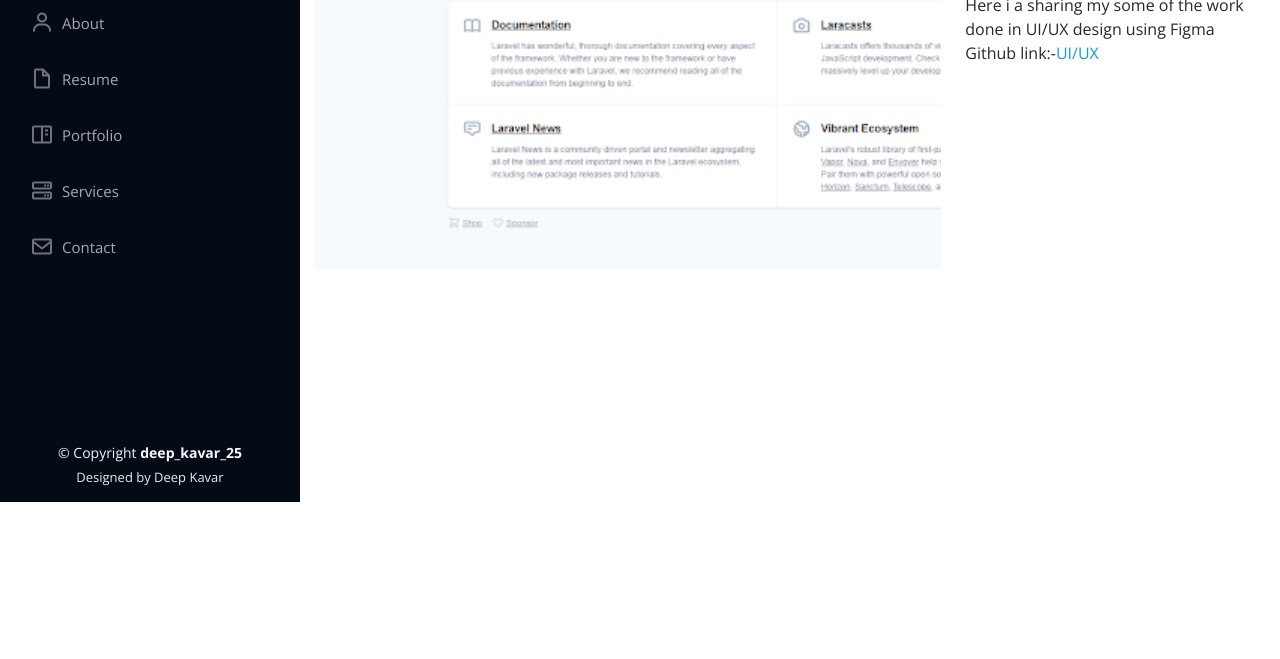
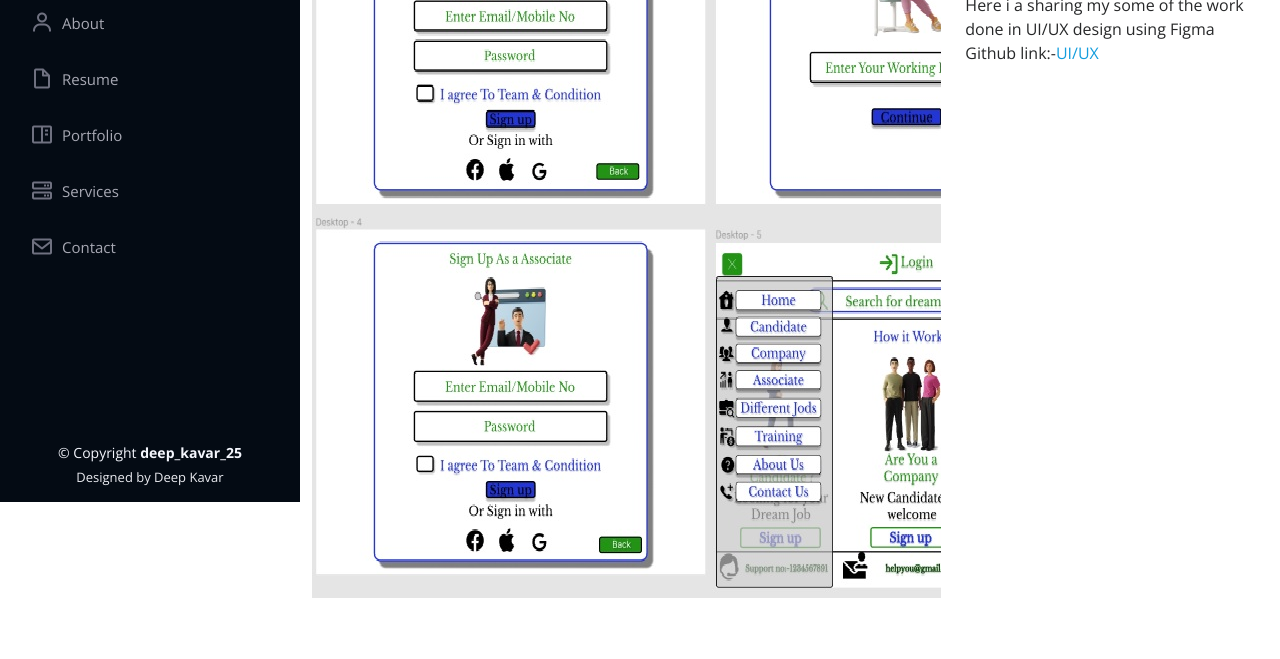
Before and after one commit to Deepkavar/Portfolio, a plain HTML site: page portfolio-details5.html in a window 1280 px wide. Shown: the part 298-957 px from the top of the page. Before the commit the page ends 800 px from the top, so only its background shows below. Drawn offline with nearby package versions, Linux system fonts and the light colour scheme.

Commit message:
second commit

```diff
--- a/portfolio-details5.html
+++ b/portfolio-details5.html
@@ -83,7 +83,7 @@
     </section><!-- End Breadcrumbs -->
 
     <!-- ======= Portfolio Details Section ======= -->
-    <section id="portfolio-details4" class="portfolio-details4">
+    <section id="portfolio-details5" class="portfolio-details5">
       <div class="container">
 
         <div class="row gy-4">
@@ -92,7 +92,7 @@
             <div class="portfolio-details-slider swiper">
               <div class="swiper-wrapper align-items-center">
                 <div class="swiper-slide">
-                  <img src="assets/img/portfolio/portfolio-4.jpg" alt="">
+                  <img src="assets/img/portfolio/portfolio-5.jpg" alt="">
                 </div>
 
               </div>
@@ -132,10 +132,7 @@
         &copy; Copyright <strong><span>deep_kavar_25</span></strong>
       </div>
       <div class="credits">
-        <!-- All the links in the footer should remain intact. -->
-        <!-- You can delete the links only if you purchased the pro version. -->
-        <!-- Licensing information: https://bootstrapmade.com/license/ -->
-        <!-- Purchase the pro version with working PHP/AJAX contact form: https://bootstrapmade.com/iportfolio-bootstrap-portfolio-websites-template/ -->
+
         Designed by Deep Kavar</a>
       </div>
     </div>
```
